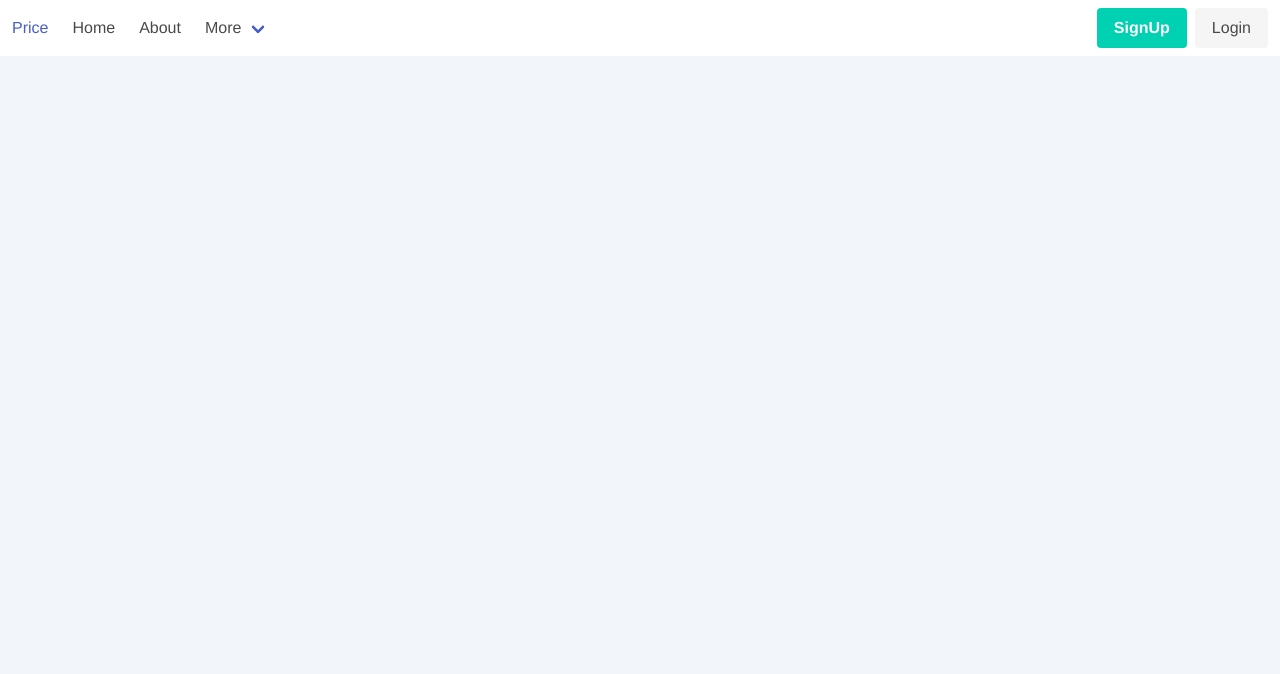
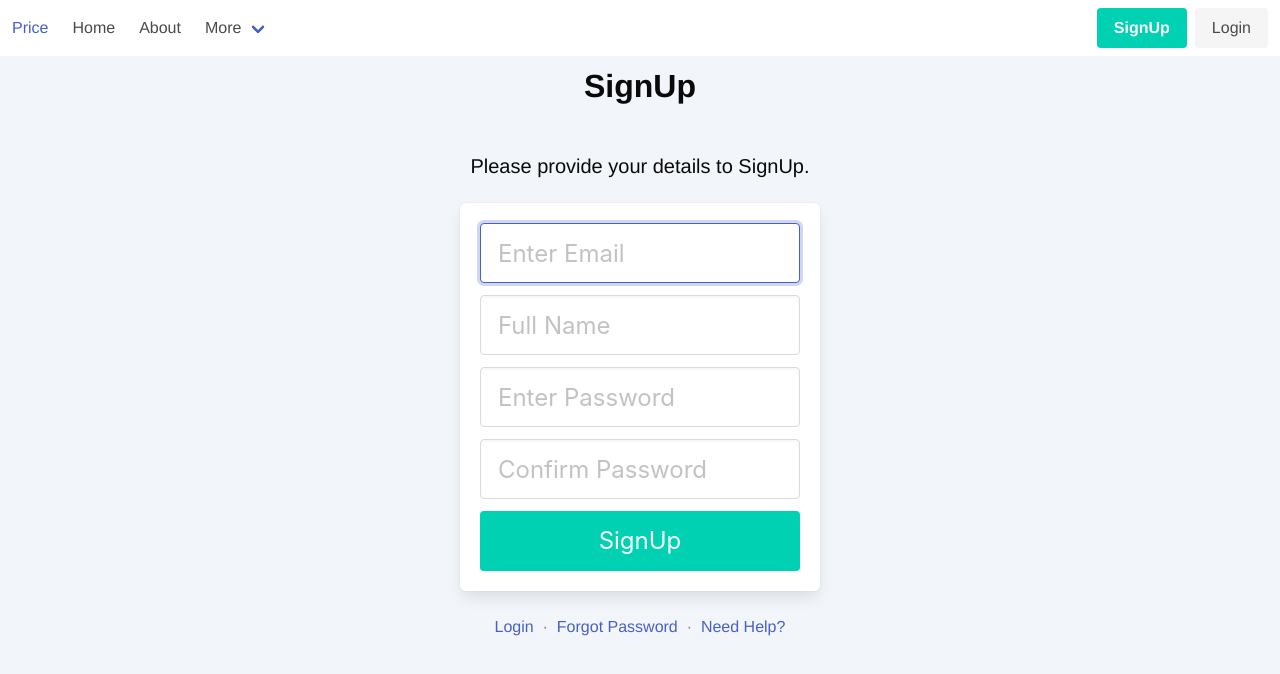
Before and after one commit to mkchalla/price-api, a Vue app in the folder ui-web/: page /signup in a window 1280 px wide. Shown: the top 674 px of the page. Built offline with nearby package versions, Linux system fonts and the light colour scheme.

Commit message:
UI-WEB: rename register page to signup

```diff
--- a/ui-web/src/components/partials/Navbar.vue
+++ b/ui-web/src/components/partials/Navbar.vue
@@ -48,7 +48,7 @@
                 <a class="button is-danger is-light" @click="logout"> Logout </a>
               </span>
               <span v-else>
-                  <router-link to="/register" class="button is-primary">
+                  <router-link to="/signup" class="button is-primary">
                     <strong>SignUp</strong>
                   </router-link>
                   <router-link to="/login" class="button is-light">
--- a/ui-web/src/router/index.js
+++ b/ui-web/src/router/index.js
@@ -1,6 +1,6 @@
 import { createRouter, createWebHistory } from 'vue-router'
 import Home from '../views/Home.vue'
-import Register from '@/views/Register.vue'
+import Signup from '@/views/Signup.vue'
 import Login from "@/views/Login.vue";
 
 const routes = [
@@ -10,9 +10,9 @@ const routes = [
     component: Home
   },
   {
-    path: '/register',
-    name: 'register',
-    component: Register
+    path: '/signup',
+    name: 'signup',
+    component: Signup
   },
   {
     path: '/login',
@@ -34,4 +34,21 @@ const router = createRouter({
   routes
 })
 
+
+
+router.beforeEach((to, from, next) => {
+    // other than login and signup.
+    const publicPages = ['/login', '/signup'];
+    const authRequired = !publicPages.includes(to.path);
+    const loggedIn = localStorage.getItem('user');
+
+    // trying to access a restricted page + not logged in
+    // redirect to login page
+    if (authRequired && !loggedIn) {
+      next('/login');
+    } else {
+      next();
+    }
+  });
+
 export default router
--- a/ui-web/src/views/Login.vue
+++ b/ui-web/src/views/Login.vue
@@ -45,7 +45,7 @@
           </form>
         </div>
         <p class="has-text-grey">
-          <router-link to="/register">Sign Up</router-link> &nbsp;·&nbsp;
+          <router-link to="/signup">Sign Up</router-link> &nbsp;·&nbsp;
           <a href="../">Forgot Password</a> &nbsp;·&nbsp;
           <a href="../">Need Help?</a>
         </p>
--- a/ui-web/src/views/Register.vue
+++ b/ui-web/src/views/Signup.vue
@@ -1,9 +1,9 @@
 <template>
-  <div class="login">
+  <div class="signup">
     <div class="container has-text-centered">
       <div class="column is-4 is-offset-4">
         <h3 class="title has-text-black">SignUp</h3>
-        <hr class="login-hr" />
+        <hr class="signup-hr" />
         <p class="subtitle has-text-black">Please provide your details to SignUp.</p>
         <div class="box">
           <form @submit.prevent="submit">
@@ -58,7 +58,7 @@
         </div>
         <p class="has-text-grey">
 
-          <router-link to="/register">SignUp</router-link> &nbsp;·&nbsp;
+          <router-link to="/login">Login</router-link> &nbsp;·&nbsp;
           <a href="../">Forgot Password</a> &nbsp;·&nbsp;
           <a href="../">Need Help?</a>
         </p>
@@ -91,7 +91,7 @@
 import { mapActions } from "vuex";
 import User from '@/models/user';
 export default {
-    name: 'register',
+    name: 'signup',
     components: {},
     data() {
         return {
```
